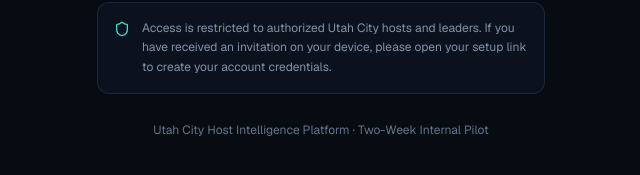
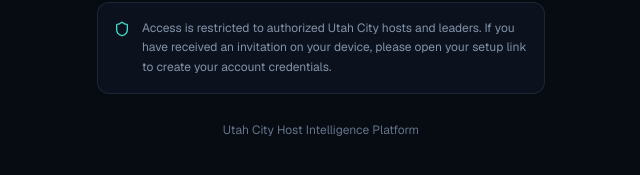
Before and after one commit to CountFinessian/utah_city_tour_feedback_2wktrial, a Next.js app: page /login in a window 1280 px wide. Shown: the part 559-734 px from the top of the page, without its empty margins (319-959 px from the left). Built offline with nearby package versions, Linux system fonts and the light colour scheme.

Commit message:
chore: remove pilot program text from login and settings

```diff
--- a/src/app/(leadership)/settings/page.tsx
+++ b/src/app/(leadership)/settings/page.tsx
@@ -18,7 +18,7 @@ export default async function SettingsPage() {
           Team access & admin controls
         </h1>
         <p className="mt-3 max-w-3xl text-sm leading-7 text-command-soft md:text-base">
-          Invite tour hosts and leadership to the pilot, manage invitations, and control demo corpus data.
+          Invite tour hosts and leadership to the platform, manage invitations, and control demo corpus data.
         </p>
       </header>
 
--- a/src/app/login/page.tsx
+++ b/src/app/login/page.tsx
@@ -121,7 +121,7 @@ function LoginForm() {
         </div>
 
         <p className="text-center text-xs text-[#65758b]">
-          Utah City Host Intelligence Platform · Two-Week Internal Pilot
+          Utah City Host Intelligence Platform
         </p>
       </div>
     </div>
```
